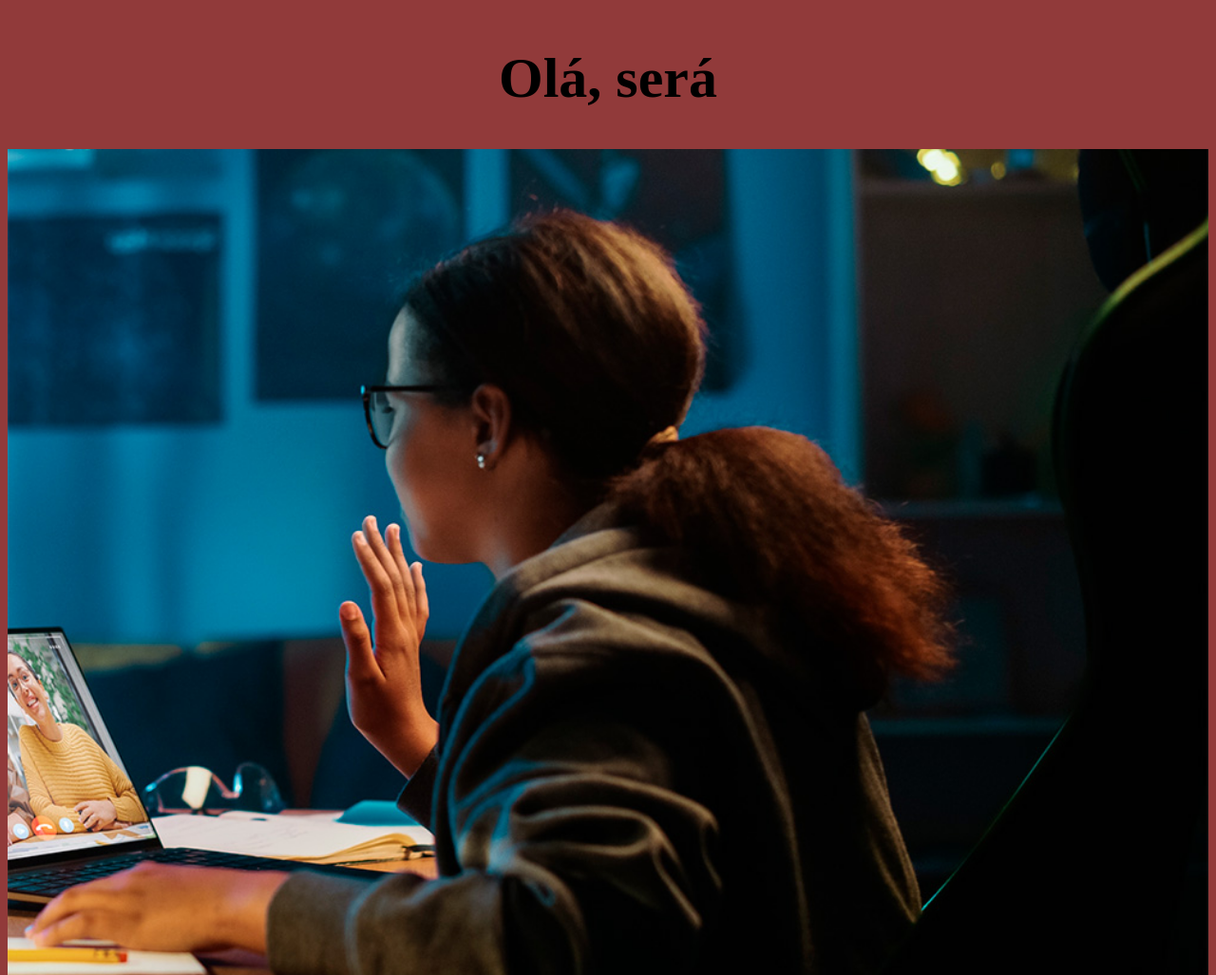
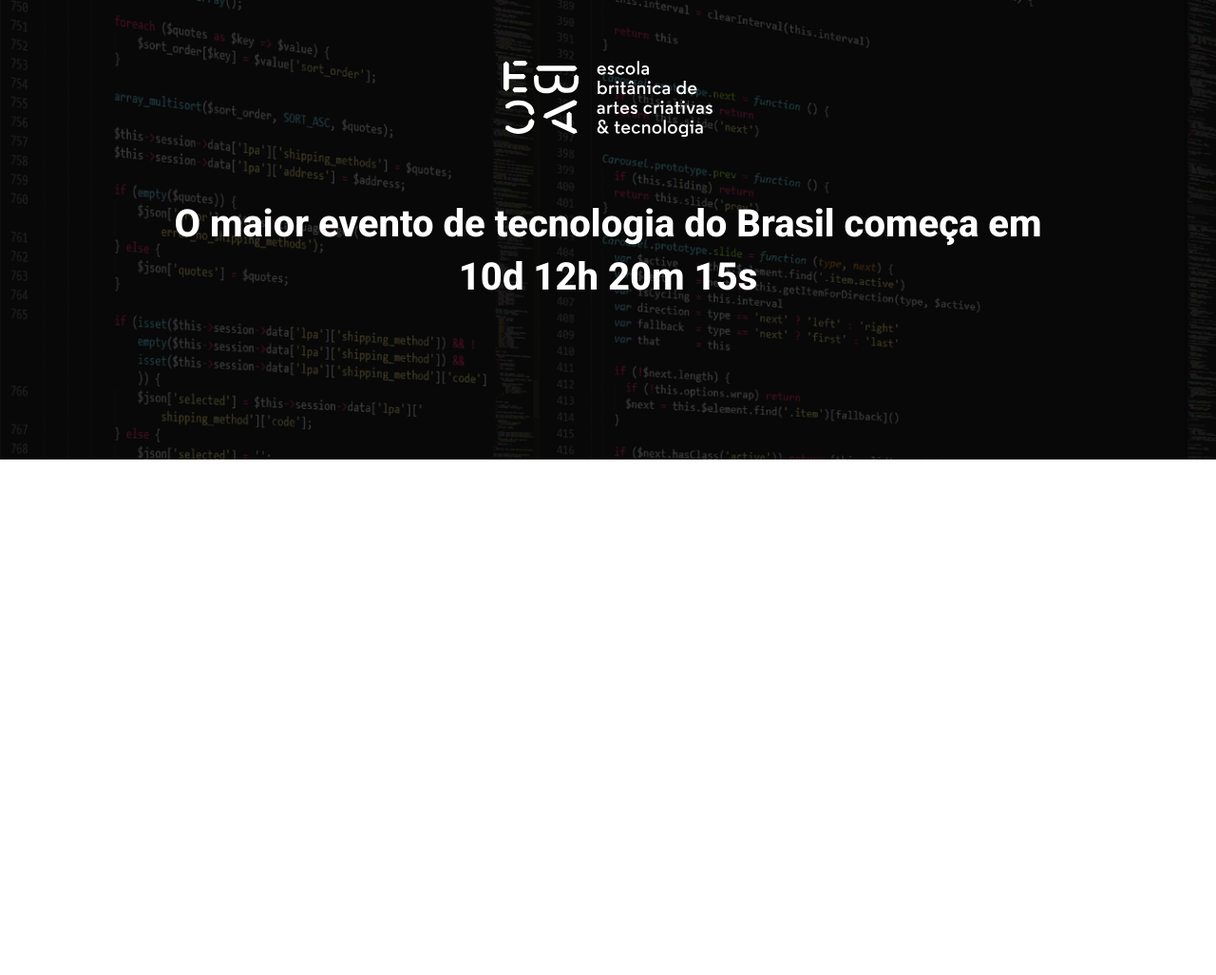
Before and after one commit to petrickad/mod_parcel, a website built with Parcel: page src/index.html in a window 1280 px wide. Shown: the top 1027 px of the page at 95% size. After the commit the page ends 800 px from the top, so only its background shows below. Built offline with nearby package versions, Linux system fonts and the light colour scheme.

Commit message:
modificando hero

```diff
--- a/src/index.html
+++ b/src/index.html
@@ -3,17 +3,21 @@
 <head>
     <meta charset="UTF-8">
     <meta name="viewport" content="width=device-width, initial-scale=1.0">
-    <title>Document</title>
+    <title>EBAC Tech Talks</title>
+    <link rel="preconnect" href="https://fonts.googleapis.com">
+    <link rel="preconnect" href="https://fonts.gstatic.com" crossorigin>
+    <link href="https://fonts.googleapis.com/css2?family=Roboto:ital,wght@0,100..900;1,100..900&display=swap" rel="stylesheet">
     <link rel="stylesheet" href="styles/main.scss">
 </head>
 <body>
-    <header>
-        <h1>Olá,
-        será</h1>
+    <header class="hero">
+        <div class="container">
+            <img class="hero__logo" src="./images/ebac_logo.svg" alt="EBAC">
+            <p class="hero__text">
+                O maior evento de tecnologia do Brasil começa em 10d 12h 20m 15s
+            </p>
+        </div>
     </header>
-    <div class="container">
-        <img src="images/backend.png" alt="">
-    </div>
     <script src="scripts/main.js"></script>
 </body>
 </html>
--- /dev/null
+++ b/src/styles/_hero.scss
@@ -0,0 +1,51 @@
+.hero{
+    padding-top: 64px;
+    padding-bottom: 100px;
+    background-image: url(../images/fundo.png);
+    background-repeat: no-repeat;
+    background-size: cover;
+    position: relative;
+
+    .container{
+        position: relative;
+    }
+
+    &::before{
+        position: absolute;
+        top: 0;
+        left: 0;
+        width: 100%;
+        height: 100%;
+        background-color: #000000;
+        content: '';
+        opacity: .7;
+    }
+
+    &__text{
+        margin-top: 64px;
+        margin-bottom: 64px;
+        font-size: 40px;
+        line-height: 56px;
+        font-weight: 800;
+        text-align: center;
+    }
+
+    &__logo{
+        display: block;
+        margin: 0 auto;
+        height: 80px;
+    }
+
+    @media (max-width: 640px){
+        padding: 40px 0;
+
+        &__logo{
+            height: 40px;
+        }
+
+        &__text{
+            font-size: 18px;
+            line-height: 24px;
+        }
+    }
+}
--- a/src/styles/main.scss
+++ b/src/styles/main.scss
@@ -1,20 +1,23 @@
-body{
-    background-color: rgb(145, 58, 58);
+@use 'hero';
 
-    header{
-        display: flex;
-        justify-content: center;
+* {
+    margin: 0;
+    padding: 0;
+    box-sizing: border-box;
+    font-family: Roboto, sans-serif;
+    color: #fff;
+}
 
-        h1{
-            font-size: 60px;
-            text-align: center;
-        }
+.container {
+    max-width: 960px;
+    width: 100%;
+    margin: 0 auto;
+
+    @media (max-width: 640px){
+        max-width: 80%;
     }
 
-    .container{
-        img{
-            display: block;
-            width: 100%;
-        }
+    @media (max-width: 1024px){
+        max-width: 90%;
     }
 }
```
